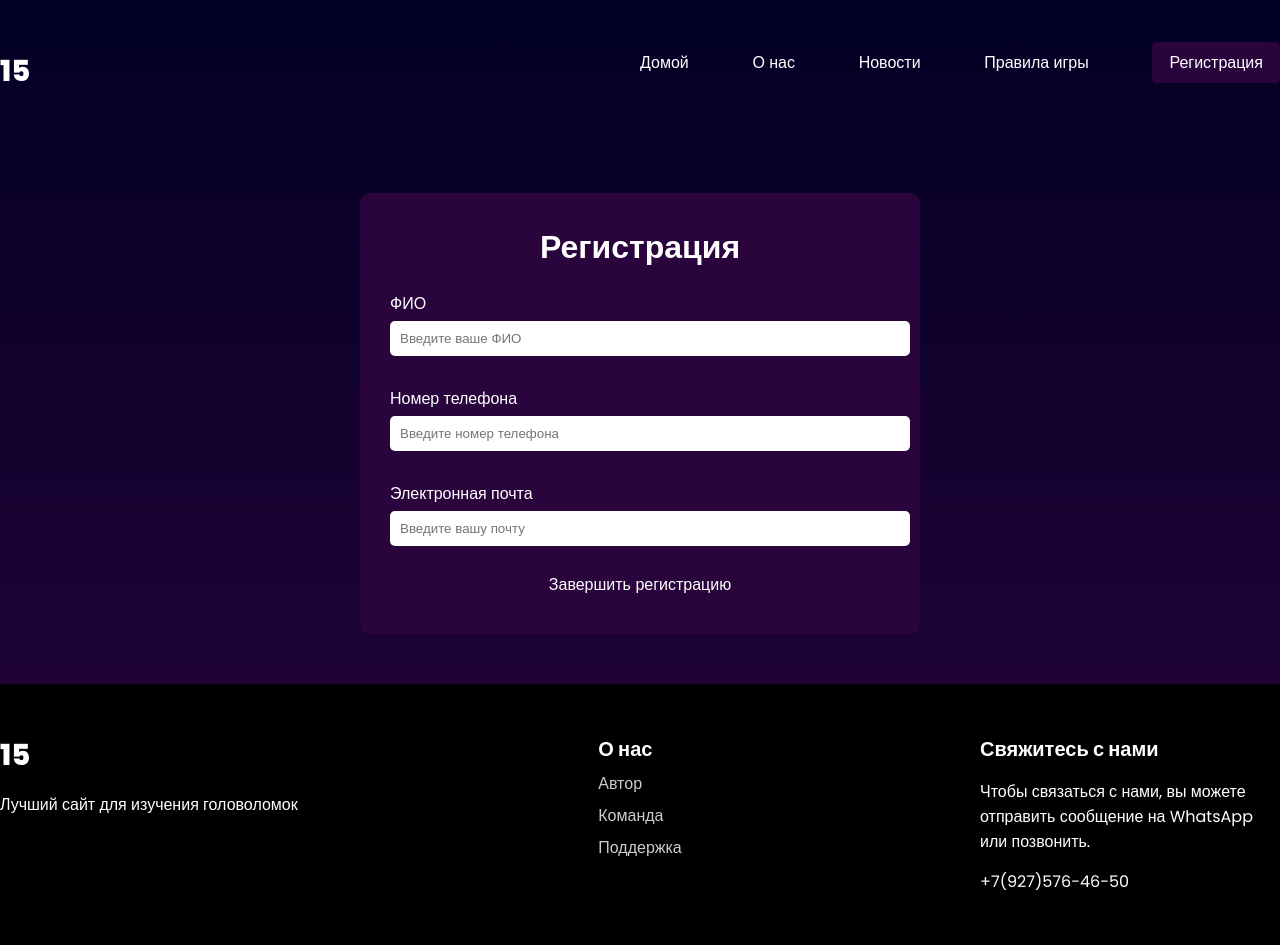
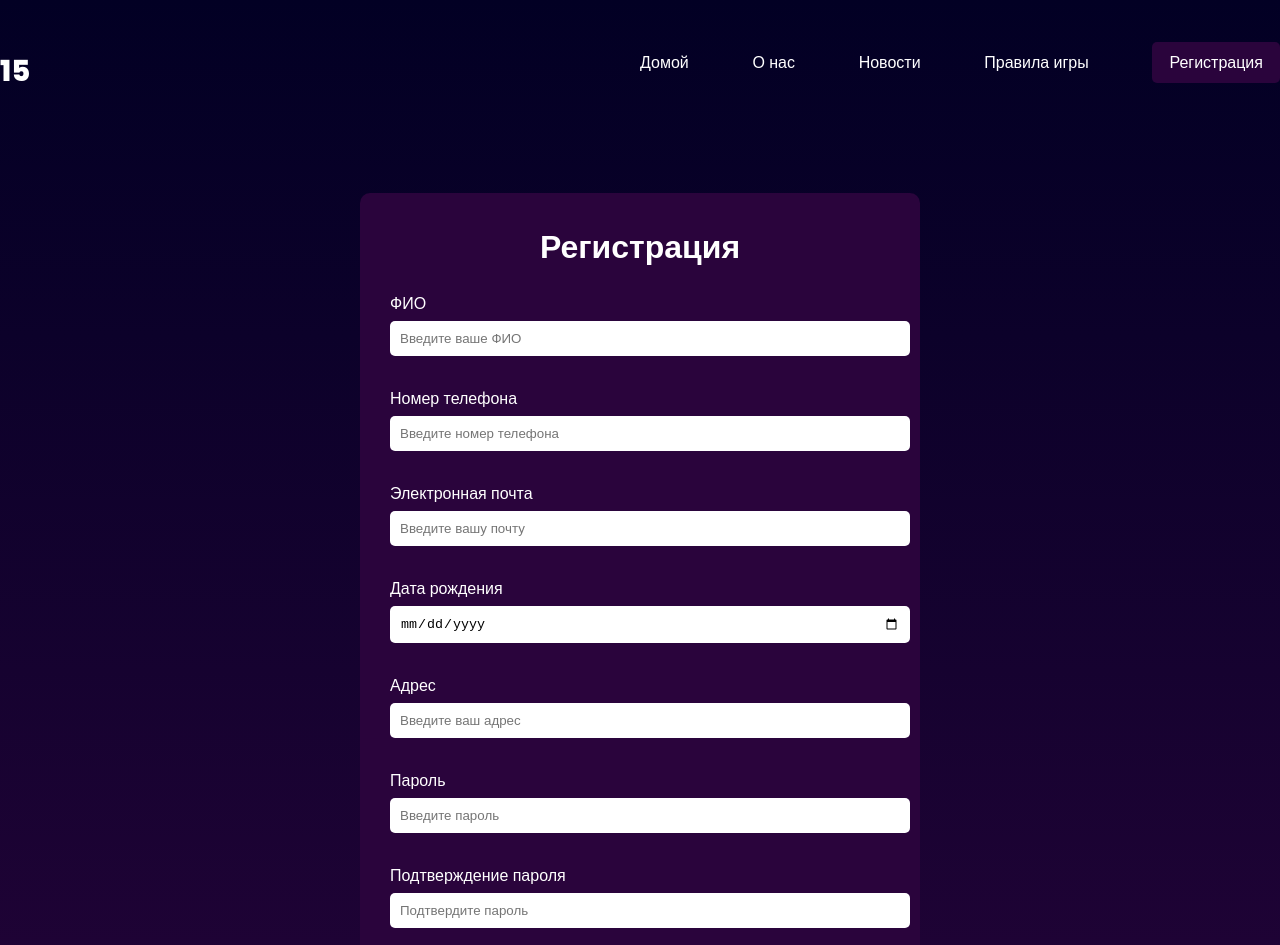
Before and after one commit to karinka-boop/Curse, a plain HTML site: page reg.html in a window 1280 px wide. Shown: the top 945 px of the page. Drawn offline with Linux system fonts and the light colour scheme.

Commit message:
новые ячайки

```diff
--- a/reg.html
+++ b/reg.html
@@ -1,6 +1,5 @@
 <!DOCTYPE html>
 <html lang="ru">
-
 <head>
     <meta charset="UTF-8">
     <meta name="viewport" content="width=device-width, initial-scale=1.0">
@@ -34,6 +33,18 @@
                 <label for="email">Электронная почта</label>
                 <input type="email" id="email" name="email" required placeholder="Введите вашу почту" />
 
+                <label for="birthdate">Дата рождения</label>
+                <input type="date" id="birthdate" name="birthdate" required />
+
+                <label for="address">Адрес</label>
+                <input type="text" id="address" name="address" required placeholder="Введите ваш адрес" />
+
+                <label for="password">Пароль</label>
+                <input type="password" id="password" name="password" required placeholder="Введите пароль" />
+
+                <label for="confirmPassword">Подтверждение пароля</label>
+                <input type="password" id="confirmPassword" name="confirmPassword" required placeholder="Подтвердите пароль" />
+
                 <button type="submit">Завершить регистрацию</button>
             </form>
         </div>
@@ -59,5 +70,6 @@
                 </div>
             </div>
         </footer>
+    </div>
 </body>
 </html>
```
Lines whose indentation alone changed are shown as unchanged.
